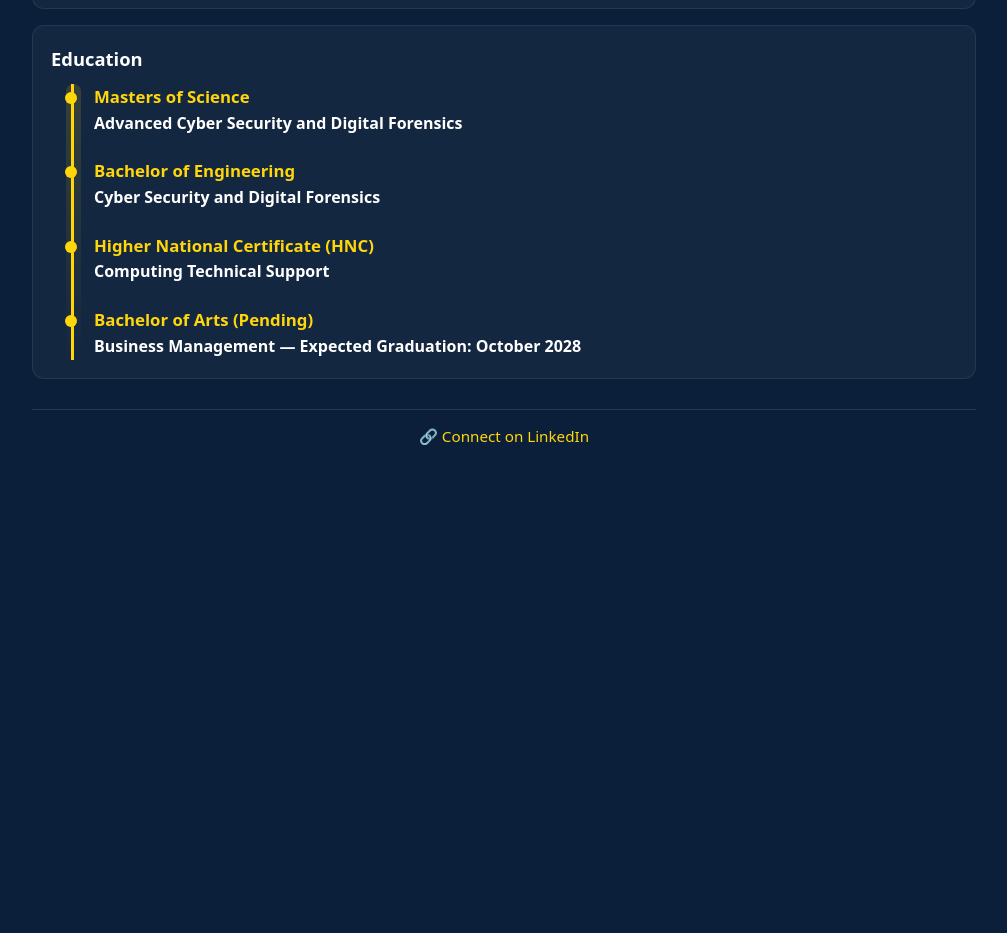
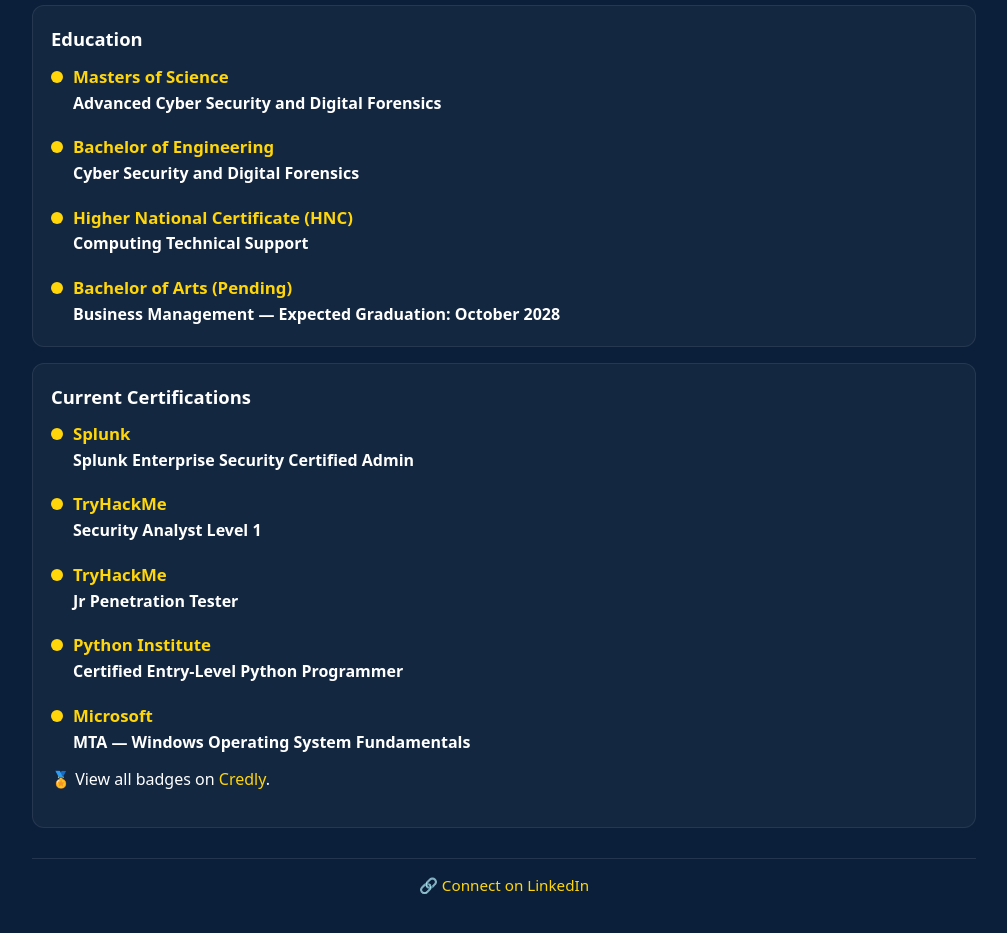
Before and after one commit to MatthewHamilton-Cyber/MatthewHamilton-Cyber.github.io, a plain HTML site: page index.html in a window 1280 px wide. Shown: the part 827-1760 px from the top of the page, without its empty margins (136-1143 px from the left). Before the commit the page ends 1335 px from the top, so only its background shows below. Drawn offline with Linux system fonts and the light colour scheme.

Commit message:
Update index.html

```diff
--- a/index.html
+++ b/index.html
@@ -26,7 +26,7 @@
     a:hover{text-decoration:underline}
     .wrap{max-width:var(--maxw); margin:0 auto; padding:28px 18px 60px}
 
-    /* Header layout */
+    /* Header */
     header{
       display:flex;
       flex-wrap:wrap;
@@ -40,22 +40,23 @@
     h1{margin:0 0 6px; font-size:2rem}
     .tagline{margin:0; color:var(--muted)}
 
-    /* Iframe badge */
+    /* Iframe badge (reduced by 10px each way) */
     .badge{
       flex:1 1 40%;
       background: rgba(255,255,255,.05);
       border:2px dashed rgba(255,214,10,.6);
       border-radius: var(--radius);
-      padding:6px;
+      padding:5px;                /* slightly tighter */
       min-width:260px;
     }
     .badge iframe{
       display:block;
-      width:100%;
-      height:100px; /* shorter */
+      width:calc(100% - 10px);    /* 10px narrower */
+      height:90px;                /* 10px shorter than 100px */
       border:none;
       border-radius:8px;
       background:#000;
+      margin:0 auto;              /* center the iframe inside the badge box */
     }
 
     section{
@@ -67,33 +68,19 @@
     }
     h2{margin:0 0 10px; font-size:1.15rem}
 
-    /* Timeline */
-    .timeline{
-      position:relative;
-      margin-left:20px;
-      padding-left:20px;
-      border-left:3px solid var(--accent);
-    }
-    .timeline::before{
-      content:"";
-      position:absolute;
-      left:-8px;
-      top:0;
-      bottom:0;
-      width:15px;
-      background:linear-gradient(var(--accent),transparent);
-      opacity:0.15;
-      border-radius:8px;
-    }
+    /* Timeline WITHOUT vertical line (dots only) */
+    .timeline{margin:0; padding:0}
     .entry{
       position:relative;
-      margin-bottom:22px;
+      margin:0 0 18px 0;
+      padding-left:22px;          /* space for the dot */
     }
+    .entry:last-child{margin-bottom:0}
     .entry::before{
       content:"";
       position:absolute;
-      left:-29px;
-      top:8px;
+      left:0;                     /* sits inside the padding */
+      top:7px;
       width:12px; height:12px;
       border-radius:50%;
       background:var(--accent);
@@ -103,9 +90,8 @@
       font-size:1.05rem;
       color:var(--accent);
     }
-    .entry .role{font-weight:700; display:block}
-    .entry .dates{color:var(--muted); font-size:.9rem}
-    .entry:last-child{margin-bottom:0}
+    .role{font-weight:700; display:block}
+    .dates{color:var(--muted); font-size:.9rem}
 
     footer{
       text-align:center;
@@ -117,7 +103,7 @@
     }
 
     @media (max-width:720px){
-      .badge iframe{height:120px}
+      .badge iframe{height:100px; width:calc(100% - 10px)}
     }
   </style>
 </head>
@@ -140,15 +126,12 @@
     <main>
       <section>
         <h2>About</h2>
-        <p>
-          I am a Principal Cyber Security Analyst at NCC Group and this is my portfolio.
-        </p>
+        <p>I am a Principal Cyber Security Analyst at NCC Group and this is my portfolio.</p>
       </section>
 
       <section>
         <h2>Experience</h2>
         <div class="timeline">
-
           <div class="entry">
             <h3>NCC Group</h3>
             <span class="role">Principal Cyber Security Analyst</span>
@@ -178,28 +161,53 @@
       <section>
         <h2>Education</h2>
         <div class="timeline">
-
           <div class="entry">
             <h3>Masters of Science</h3>
             <span class="role">Advanced Cyber Security and Digital Forensics</span>
           </div>
-
           <div class="entry">
             <h3>Bachelor of Engineering</h3>
             <span class="role">Cyber Security and Digital Forensics</span>
           </div>
-
           <div class="entry">
             <h3>Higher National Certificate (HNC)</h3>
             <span class="role">Computing Technical Support</span>
           </div>
-
           <div class="entry">
             <h3>Bachelor of Arts (Pending)</h3>
             <span class="role">Business Management — Expected Graduation: October 2028</span>
           </div>
+        </div>
+      </section>
 
+      <section>
+        <h2>Current Certifications</h2>
+        <div class="timeline">
+          <div class="entry">
+            <h3>Splunk</h3>
+            <span class="role">Splunk Enterprise Security Certified Admin</span>
+          </div>
+          <div class="entry">
+            <h3>TryHackMe</h3>
+            <span class="role">Security Analyst Level 1</span>
+          </div>
+          <div class="entry">
+            <h3>TryHackMe</h3>
+            <span class="role">Jr Penetration Tester</span>
+          </div>
+          <div class="entry">
+            <h3>Python Institute</h3>
+            <span class="role">Certified Entry-Level Python Programmer</span>
+          </div>
+          <div class="entry">
+            <h3>Microsoft</h3>
+            <span class="role">MTA — Windows Operating System Fundamentals</span>
+          </div>
         </div>
+        <p style="margin-top:12px">
+          🏅 View all badges on
+          <a href="https://www.credly.com/users/matthew-hamilton.d62e6e82/badges#credly" target="_blank" rel="noopener">Credly</a>.
+        </p>
       </section>
     </main>
 
```
